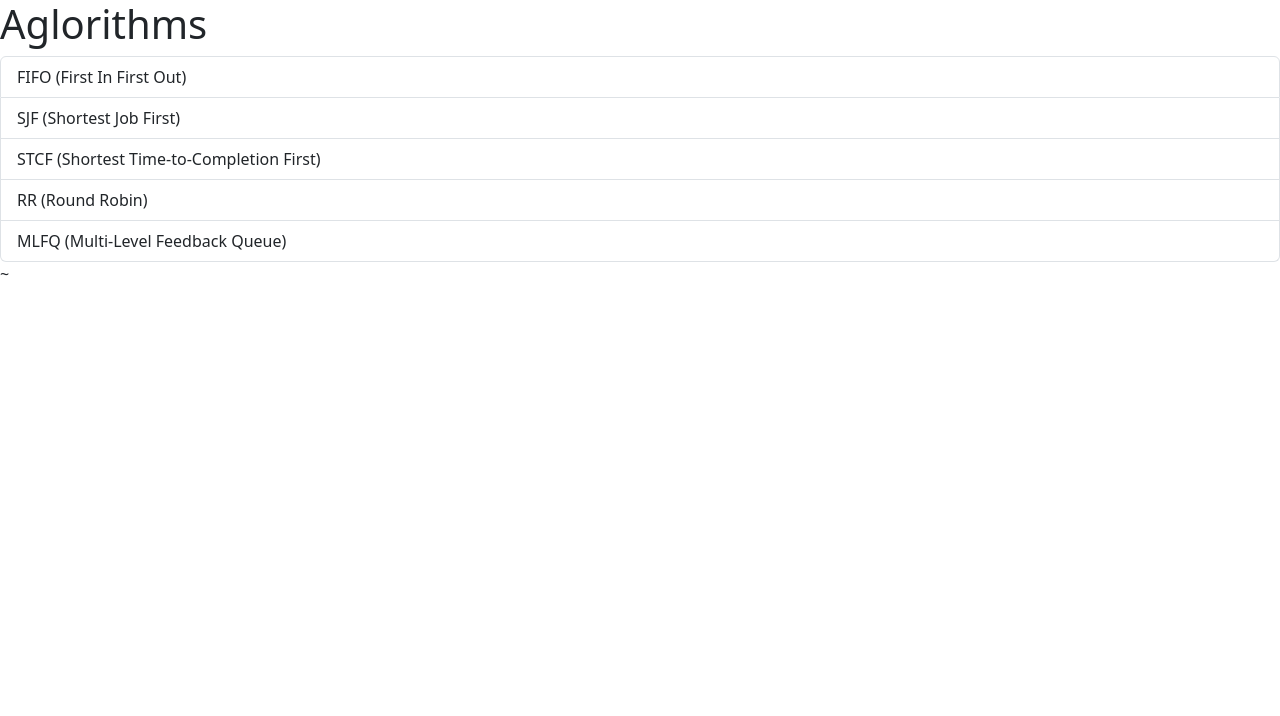
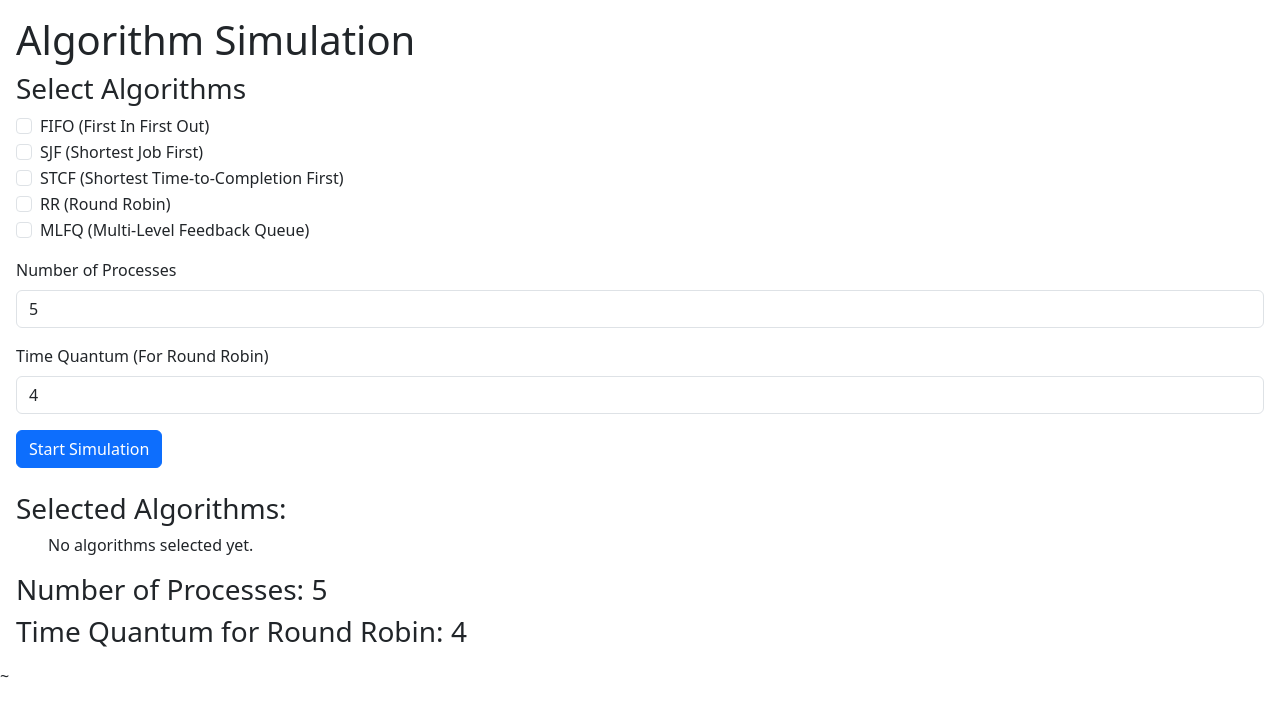
Before and after one commit to SummonRandomDeveloper/OS_P1, a React (Vite) app in the folder SinglePage/: page / in a window 1280 px wide. Shown: the top 716 px of the page. Built offline with nearby package versions, Linux system fonts and the light colour scheme.

Commit message:
Basic algorithm selection

```diff
--- a/SinglePage/src/App.tsx
+++ b/SinglePage/src/App.tsx
@@ -1,27 +1,53 @@
-import Message from "./components/Message";
-import ListGroup from "./components/ListGroup";
+import { useState } from "react";
+import AlgorithmSelection from "./components/AlgorithmSelection";
 
 function App() {
-  const items = [
-    "FIFO (First In First Out)",
-    "SJF (Shortest Job First)",
-    "STCF (Shortest Time-to-Completion First)",
-    "RR (Round Robin)",
-    "MLFQ (Multi-Level Feedback Queue)",
-  ];
+  // State to store the selected algorithms
+  const [selectedAlgorithms, setSelectedAlgorithms] = useState<string[]>([]);
 
-  const handleSelectItem = (item: string) => {
-    console.log(item);
+  // State to store the number of processes
+  const [numProcesses, setNumProcesses] = useState<number>(5);
+
+  // State to store the time quantum (for Round Robin)
+  const [timeQuantum, setTimeQuantum] = useState<number>(4); // Default value 4
+
+  // Handler to update the selected algorithms
+  const handleSelectAlgorithms = (algorithms: string[]) => {
+    setSelectedAlgorithms(algorithms);
   };
 
-  // An alternate way of calling it is return <div><Message></Message></div>
+  // Handler to update the number of processes
+  const handleProcessChange = (num: number) => {
+    setNumProcesses(num);
+  };
+
+  // Handler to update the time quantum
+  const handleTimeQuantumChange = (timeQuantum: number) => {
+    setTimeQuantum(timeQuantum);
+  };
+
   return (
-    <div>
-      <ListGroup
-        items={items}
-        heading={"Aglorithms"}
-        onSelectItem={handleSelectItem}
+    <div className="m-3">
+      <h1>Algorithm Simulation</h1>
+      <AlgorithmSelection
+        onSelectAlgorithms={handleSelectAlgorithms}
+        numProcesses={numProcesses}
+        onProcessChange={handleProcessChange}
+        timeQuantum={timeQuantum}
+        onTimeQuantumChange={handleTimeQuantumChange}
       />
+      <div className="mt-4">
+        <h3>Selected Algorithms:</h3>
+        <ul>
+          {selectedAlgorithms.length > 0 ? (
+            selectedAlgorithms.map((algo, index) => <li key={index}>{algo}</li>)
+          ) : (
+            <p>No algorithms selected yet.</p>
+          )}
+        </ul>
+        <h3>Number of Processes: {numProcesses}</h3>
+        <h3>Time Quantum for Round Robin: {timeQuantum}</h3>
+      </div>
     </div>
   );
 }
--- /dev/null
+++ b/SinglePage/src/components/AlgorithmSelection.tsx
@@ -0,0 +1,165 @@
+import { useState } from "react";
+
+// Interface for Algorithm Selection Props
+interface AlgorithmSelectionProps {
+  onSelectAlgorithms: (selectedAlgorithms: string[]) => void;
+  numProcesses: number;
+  onProcessChange: (numProcesses: number) => void;
+  timeQuantum: number;
+  onTimeQuantumChange: (timeQuantum: number) => void;
+}
+
+// Functional Component for Algorithm Selection
+function AlgorithmSelection({
+  onSelectAlgorithms,
+  numProcesses,
+  onProcessChange,
+  timeQuantum,
+  onTimeQuantumChange,
+}: AlgorithmSelectionProps) {
+  const [selectedAlgorithms, setSelectedAlgorithms] = useState<string[]>([]);
+
+  // Handle checkbox selection and updating state
+  const handleCheckboxChange = (event: React.ChangeEvent<HTMLInputElement>) => {
+    const algorithm = event.target.value;
+    setSelectedAlgorithms((prevSelected) =>
+      event.target.checked
+        ? [...prevSelected, algorithm]
+        : prevSelected.filter((algo) => algo !== algorithm)
+    );
+  };
+
+  // Handle process count change
+  const handleProcessChangeInput = (
+    event: React.ChangeEvent<HTMLInputElement>
+  ) => {
+    onProcessChange(Number(event.target.value));
+  };
+
+  // Handle time quantum change (always visible for RR)
+  const handleTimeQuantumChangeInput = (
+    event: React.ChangeEvent<HTMLInputElement>
+  ) => {
+    onTimeQuantumChange(Number(event.target.value));
+  };
+
+  // Handle submit form
+  const handleSubmit = (event: React.FormEvent) => {
+    event.preventDefault();
+    if (selectedAlgorithms.length > 0 && numProcesses > 0) {
+      onSelectAlgorithms(selectedAlgorithms);
+      console.log("Selected Algorithms:", selectedAlgorithms);
+      console.log("Number of Processes:", numProcesses);
+      console.log("Time Quantum for RR:", timeQuantum);
+    } else {
+      alert(
+        "Please select at least one algorithm and enter the number of processes."
+      );
+    }
+  };
+
+  return (
+    <form onSubmit={handleSubmit}>
+      <div className="mb-3">
+        <h3>Select Algorithms</h3>
+        <div className="form-check">
+          <input
+            type="checkbox"
+            className="form-check-input"
+            value="fifo"
+            id="fifo"
+            onChange={handleCheckboxChange}
+          />
+          <label className="form-check-label" htmlFor="fifo">
+            FIFO (First In First Out)
+          </label>
+        </div>
+        <div className="form-check">
+          <input
+            type="checkbox"
+            className="form-check-input"
+            value="sjf"
+            id="sjf"
+            onChange={handleCheckboxChange}
+          />
+          <label className="form-check-label" htmlFor="sjf">
+            SJF (Shortest Job First)
+          </label>
+        </div>
+        <div className="form-check">
+          <input
+            type="checkbox"
+            className="form-check-input"
+            value="stcf"
+            id="stcf"
+            onChange={handleCheckboxChange}
+          />
+          <label className="form-check-label" htmlFor="stcf">
+            STCF (Shortest Time-to-Completion First)
+          </label>
+        </div>
+        <div className="form-check">
+          <input
+            type="checkbox"
+            className="form-check-input"
+            value="rr"
+            id="rr"
+            onChange={handleCheckboxChange}
+          />
+          <label className="form-check-label" htmlFor="rr">
+            RR (Round Robin)
+          </label>
+        </div>
+        <div className="form-check">
+          <input
+            type="checkbox"
+            className="form-check-input"
+            value="mlfq"
+            id="mlfq"
+            onChange={handleCheckboxChange}
+          />
+          <label className="form-check-label" htmlFor="mlfq">
+            MLFQ (Multi-Level Feedback Queue)
+          </label>
+        </div>
+      </div>
+
+      <div className="mb-3">
+        <label htmlFor="numProcesses" className="form-label">
+          Number of Processes
+        </label>
+        <input
+          type="number"
+          className="form-control"
+          id="numProcesses"
+          value={numProcesses}
+          onChange={handleProcessChangeInput}
+          min="1"
+          placeholder="Enter number of processes"
+        />
+      </div>
+
+      {/* Time Quantum field always visible */}
+      <div className="mb-3">
+        <label htmlFor="timeQuantum" className="form-label">
+          Time Quantum (For Round Robin)
+        </label>
+        <input
+          type="number"
+          className="form-control"
+          id="timeQuantum"
+          value={timeQuantum}
+          onChange={handleTimeQuantumChangeInput}
+          min="1"
+          placeholder="Enter Time Quantum"
+        />
+      </div>
+
+      <button type="submit" className="btn btn-primary">
+        Start Simulation
+      </button>
+    </form>
+  );
+}
+
+export default AlgorithmSelection;
--- a/SinglePage/src/components/ListGroup.tsx
+++ b/SinglePage/src/components/ListGroup.tsx
@@ -12,10 +12,6 @@ function ListGroup({ items, heading, onSelectItem }: ListGroupProps) {
 
   const GetMessage = () => {
     items.length === 0 && <p>No Algorithms Available</p>;
-  };
-
-  const PrintItem = (item: string) => {
-    console.log(item);
   };
 
   return (
```
Also changed, not shown: SinglePage/src/Algorithms.tsx (added, +74 -0 lines), SinglePage/src/components/Alert.tsx (added, +11 -0 lines), SinglePage/src/components/Message.tsx (deleted, +0 -8 lines).
